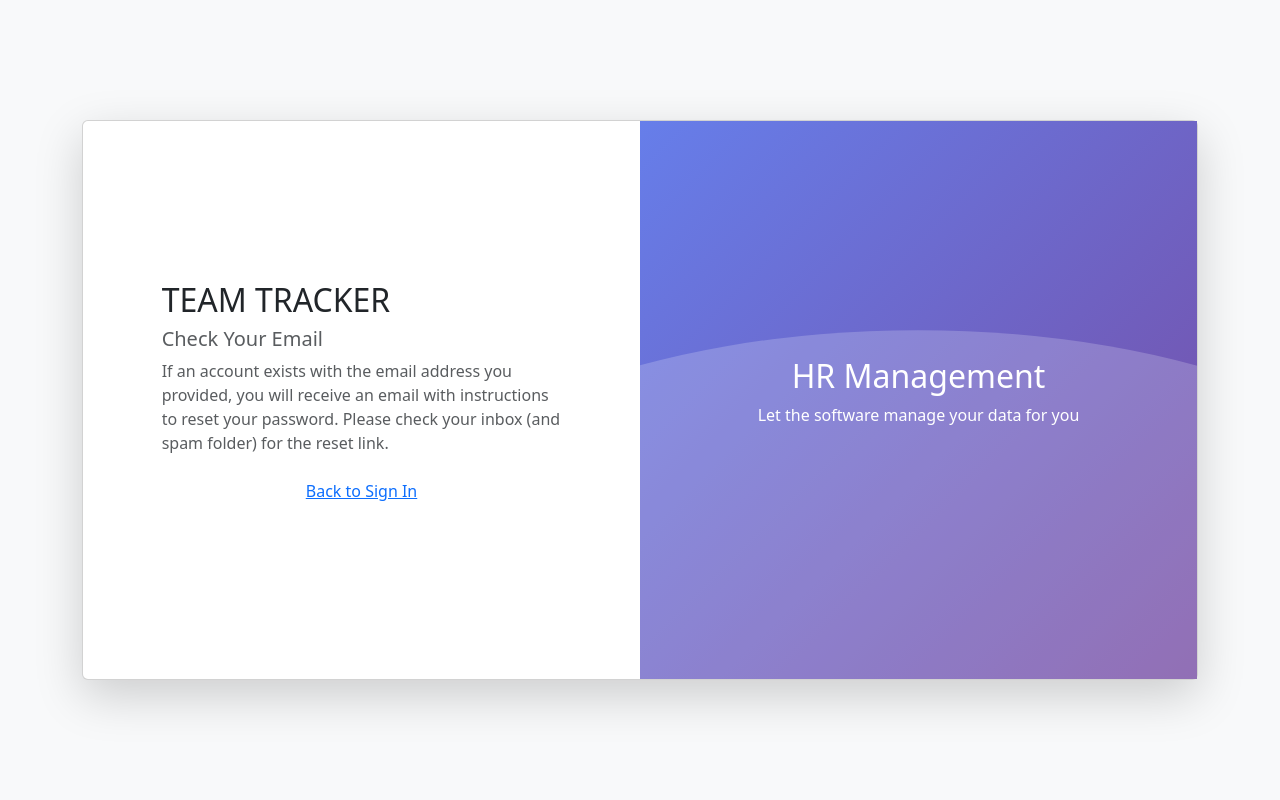
After one commit to Haz-asIT/team_tracker_app, a Django app: page /security/password-reset/done/ in a window 1280 px wide. The commit adds this page. Run offline with Django 4.2, Linux system fonts and the light colour scheme; parts of the project's set-up code (start-up, migrations or seed data) failed here and were passed over.

Commit message:
feat: updating password proccess

```diff
--- a/security/templates/security/auth/login.html
+++ b/security/templates/security/auth/login.html
@@ -63,7 +63,7 @@
 
           <!-- Forgot Password -->
           <div class="text-center mt-3">
-            <p class="text-start"><a href="{% url 'password_reset' %}">Forgot your password?</a></p>
+            <p class="text-start"><a href="{% url 'security:password_reset' %}">Forgot your password?</a></p>
           </div>
         </form>
       </div>
--- /dev/null
+++ b/security/templates/security/auth/password_reset_done.html
@@ -0,0 +1,55 @@
+{% extends "security/auth/base.html" %}
+{% block title %}Password Reset Sent{% endblock %}
+
+{% block content %}
+<div class="container-fluid vh-80" style="height: 100%">
+  <div class="row h-100">
+    <!-- Left Column: Confirmation Message -->
+    <div class="col-md-6 d-flex flex-column align-items-center justify-content-center">
+      <div class="w-75" style="max-width: 400px;">
+        <div class="mb-4 text-left">
+          <h2 class="text-uppercase">Team Tracker</h2>
+          <h4 class="fw-light text-muted fs-5">Check Your Email</h4>
+          <p class="fs-6 text-muted">
+            If an account exists with the email address you provided, you will receive an email with instructions to reset your password.
+            Please check your inbox (and spam folder) for the reset link.
+          </p>
+        </div>
+
+        <!-- Back to Sign In -->
+        <div class="text-center mt-3">
+          <p><a href="{% url 'security:sign_in' %}">Back to Sign In</a></p>
+        </div>
+      </div>
+    </div>
+
+    <!-- Right Column: Illustration -->
+    <div class="col-md-6 d-none d-md-flex illustration-section align-items-center justify-content-center">
+      <div class="text-center text-white p-5">
+        <h2>HR Management</h2>
+        <p>Let the software manage your data for you</p>
+      </div>
+    </div>
+
+    <style>
+      .illustration-section {
+          position: relative;
+          background: linear-gradient(135deg, #667eea, #764ba2);
+          overflow: hidden;
+      }
+      .illustration-section::before {
+          content: "";
+          position: absolute;
+          bottom: 0;
+          left: -10%;
+          width: 120%;
+          height: 50%;
+          background: #fff;
+          border-radius: 50% 50% 0 0;
+          transform: scale(1.5);
+          opacity: 0.2;
+      }
+    </style>
+  </div>
+</div>
+{% endblock %}
--- a/security/urls.py
+++ b/security/urls.py
@@ -1,11 +1,11 @@
 from django.urls import path
 from django.contrib.auth.views import (
-    PasswordResetView, PasswordResetDoneView,
-    PasswordResetConfirmView, PasswordResetCompleteView)
+    PasswordResetDoneView, PasswordResetConfirmView, PasswordResetCompleteView)
 from .views import (
     LoginInterface, LogoutInterface, SignupView,
     ListUsers, ViewUserDetails, UpdateUser, DeleteUser, CreateNewUser,
-    ListGroups, GroupDetailView, CreateGroup, UpdateGroup, DeleteGroup, AuditLogListView
+    ListGroups, GroupDetailView, CreateGroup, UpdateGroup, DeleteGroup, AuditLogListView,
+    CustomPasswordResetView, CustomPasswordResetDoneView
 )
 
 app_name = "security"
@@ -17,8 +17,8 @@ urlpatterns = [
     path('signup/', SignupView.as_view(), name='signup'),
 
     # Password Reset
-    path('password_reset/', PasswordResetView.as_view(), name='password_reset'),
-    path('password_reset/done/', PasswordResetDoneView.as_view(), name='password_reset_done'),
+    path('password-reset/', CustomPasswordResetView.as_view(), name='password_reset'),
+    path('password-reset/done/', CustomPasswordResetDoneView.as_view(), name='password_reset_done'),
     path('reset/<uidb64>/<token>/', PasswordResetConfirmView.as_view(), name='password_reset_confirm'),
     path('reset/done/', PasswordResetCompleteView.as_view(), name='password_reset_complete'),
 
--- a/security/views.py
+++ b/security/views.py
@@ -9,12 +9,18 @@ from django.contrib.auth.views import LoginView, LogoutView
 from simple_history.models import HistoricalRecords
 from people_management.models import Person, Contract
 from itertools import chain
+from django.contrib.auth.views import PasswordResetView, PasswordResetDoneView
 
 
 def is_hr_admin(user):
     """Check if a user belongs to the HR Admin group."""
     return user.groups.filter(name="Admin").exists()
 
+class CustomPasswordResetDoneView(PasswordResetDoneView):
+    template_name = 'security/auth/password_reset_done.html'
+
+class CustomPasswordResetView(PasswordResetView):
+    template_name = 'security/auth/password_reset.html'
 
 # Authentication Views
 class SignupView(CreateView):
```
Also changed, not shown: security/templates/security/auth/password_reset.html (+81 -0 lines), 1 other file.
